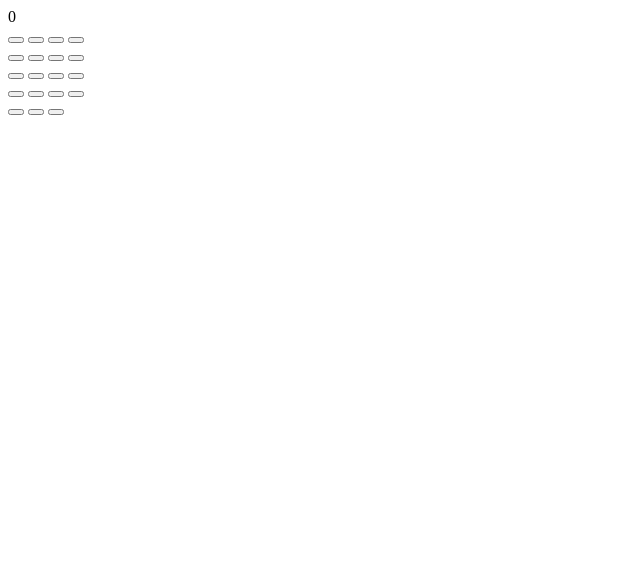
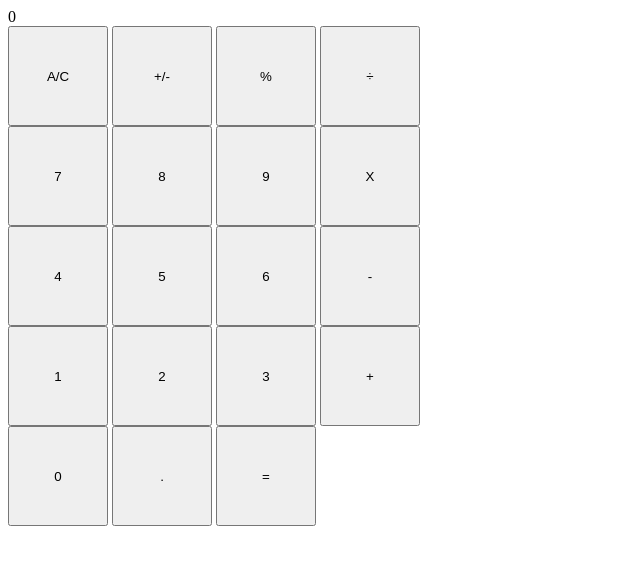
Before and after one commit to Namik02/Calculator, a plain HTML site: page index.html in a window 1280 px wide. Shown: the whole page, without its empty margins (0-640 px from the left). Drawn offline with Linux system fonts and the light colour scheme.

Commit message:
Pelimanary buttons desighed

```diff
--- a/index.html
+++ b/index.html
@@ -12,33 +12,33 @@
         <section id="output">0</section>
         <section id="buttons">
             <div class="row">
-                <button class="special"></button>
-                <button class="special"></button>
-                <button class="special"></button>
-                <button class="operator"></button>
+                <button class="special">A/C</button>
+                <button class="special">+/-</button>
+                <button class="special">%</button>
+                <button class="operator">÷</button>
             </div>
             <div class="row">
-                <button class="number"></button>
-                <button class="number"></button>
-                <button class="number"></button>
-                <button class="operator"></button>
+                <button class="number">7</button>
+                <button class="number">8</button>
+                <button class="number">9</button>
+                <button class="operator">X</button>
             </div>
             <div class="row">
-                <button class="number"></button>
-                <button class="number"></button>
-                <button class="number"></button>
-                <button class="operator"></button>
+                <button class="number">4</button>
+                <button class="number">5</button>
+                <button class="number">6</button>
+                <button class="operator">-</button>
             </div>
             <div class="row">
-                <button class="number"></button>
-                <button class="number"></button>
-                <button class="number"></button>
-                <button class="operator"></button>
+                <button class="number">1</button>
+                <button class="number">2</button>
+                <button class="number">3</button>
+                <button class="operator">+</button>
             </div>
             <div class="row">
-                <button class="number"></button>
-                <button class="number"></button>
-                <button class="operator"></button>
+                <button class="number">0</button>
+                <button class="number">.</button>
+                <button class="operator">=</button>
             </div>
         </section>
     </main>
--- a/style.css
+++ b/style.css
@@ -0,0 +1,8 @@
+main {
+    display: flex;
+    flex-direction: column;
+}
+button {
+    width: 100px;
+    height: 100px;
+}
```
